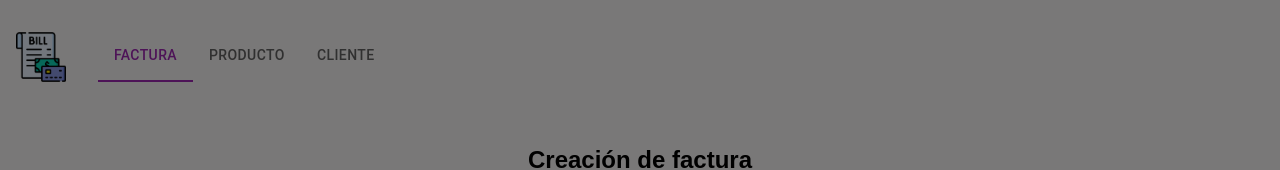
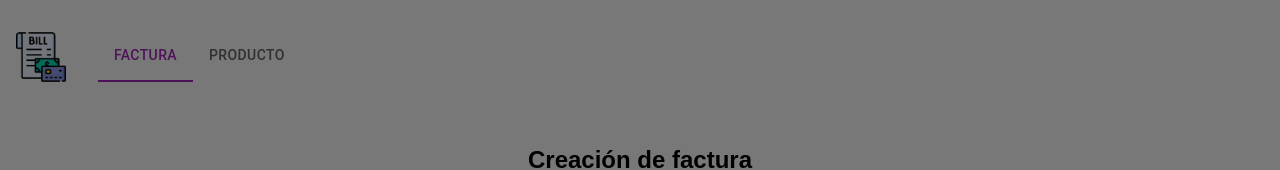
Before and after one commit to JuanC046/billing, a Next.js app: page / in a window 1280 px wide. Shown: the top 170 px of the page. Built offline with nearby package versions, Linux system fonts and the light colour scheme; no server answers.

Commit message:
Comment uncompleted features

```diff
--- a/src/app/page.tsx
+++ b/src/app/page.tsx
@@ -45,7 +45,7 @@ const initialFormDataCustomer: CustomerInterface = {
     address: "",
     email: "",
     phone: "",
-    legal_organization_id: "1",
+    legal_organization_id: "2",
     tribute_id: "18",
     // municipality_id: 0,
 };
--- a/src/components/AddProducts/index.tsx
+++ b/src/components/AddProducts/index.tsx
@@ -115,9 +115,9 @@ export default function AddProducts({
                                 product.price * (product.quantity || 1)
                             }`}
                         />
-                        <ListItemIcon>
+                        {/* <ListItemIcon>
                             <EditIcon />
-                        </ListItemIcon>
+                        </ListItemIcon> */}
                     </ListItem>
                 ))}
             </List>
--- a/src/components/Header/index.tsx
+++ b/src/components/Header/index.tsx
@@ -28,7 +28,7 @@ export default function Header() {
             >
                 <Tab value="/" label="Factura" />
                 <Tab value="/product" label="Producto" />
-                <Tab value="/customer" label="Cliente" />
+                {/* <Tab value="/customer" label="Cliente" /> */}
             </Tabs>
         </header>
     );
```
